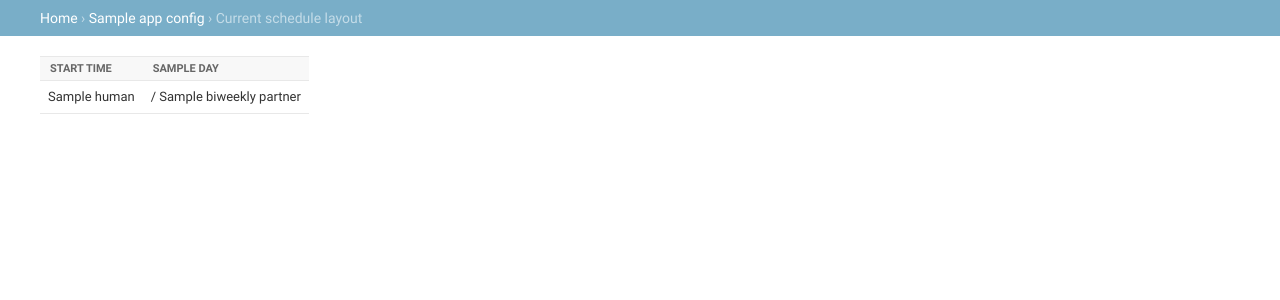
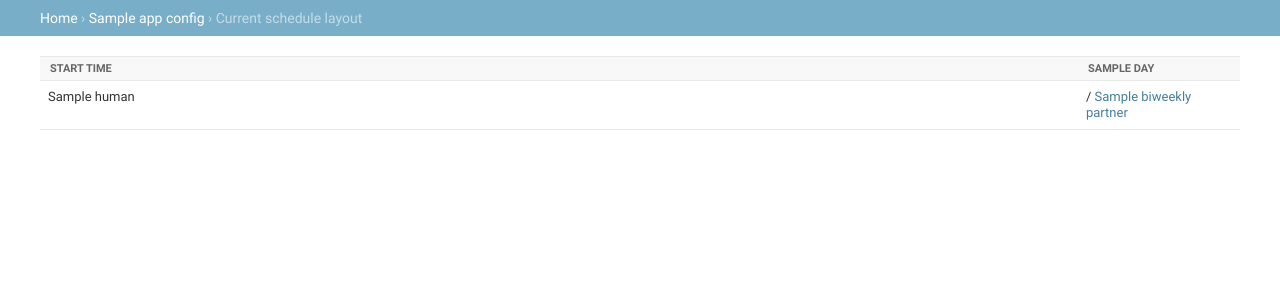
Before and after one commit to urfonline/api, a Django app: template api/templates/admin/schedule.html in a window 1280 px wide. Shown: the part 48-348 px from the top of the page. Run offline with Django 3.2, Linux system fonts and the light colour scheme; the template is opened without the code that fills it: most values are stand-ins (such as "Sample title", 1, 10 or a date in 2020); parts of the project's set-up code (start-up, migrations or seed data) failed here and were passed over.

Commit message:
Add links to calendar entries & set calendar column width

```diff
--- a/api/applications/admin.py
+++ b/api/applications/admin.py
@@ -289,6 +289,7 @@ class ShowApplicationAdmin(admin.ModelAdmin):
             rows=rows,
             opts=self.model._meta,
             week=DAYS_OF_WEEK,
+            title="Show applications calendar",
         )
 
         return TemplateResponse(request, 'admin/schedule.html', context=ctx)
--- a/api/templates/admin/schedule.html
+++ b/api/templates/admin/schedule.html
@@ -11,12 +11,12 @@
 
 {% block content %}
   <div>
-  <table>
+  <table style="table-layout: fixed;">
     <thead>
       <tr>
         <th>Start Time</th>
         {% for i, day in week %}
-          <th>{{ day }}</th>
+          <th style="width: 13.5%">{{ day }}</th>
         {% endfor %}
       </tr>
     </thead>
@@ -27,10 +27,14 @@
           {% for slot in row.slots %}
             <td>
               {% if slot.is_taken %}
-                {{ slot.accepted_application.name }}
+                <a href="{% url "admin:applications_showapplication_change" slot.accepted_application.pk %}">
+                  {{ slot.accepted_application.name }}
+                </a>
               {% endif %}
               {% if slot.biweekly_partner %}
-                / {{ slot.biweekly_partner.name }}
+                / <a href="{% url "admin:applications_showapplication_change" slot.biweekly_partner.pk %}">
+                  {{ slot.biweekly_partner.name }}
+                </a>
               {% endif %}
             </td>
           {% endfor %}
```
